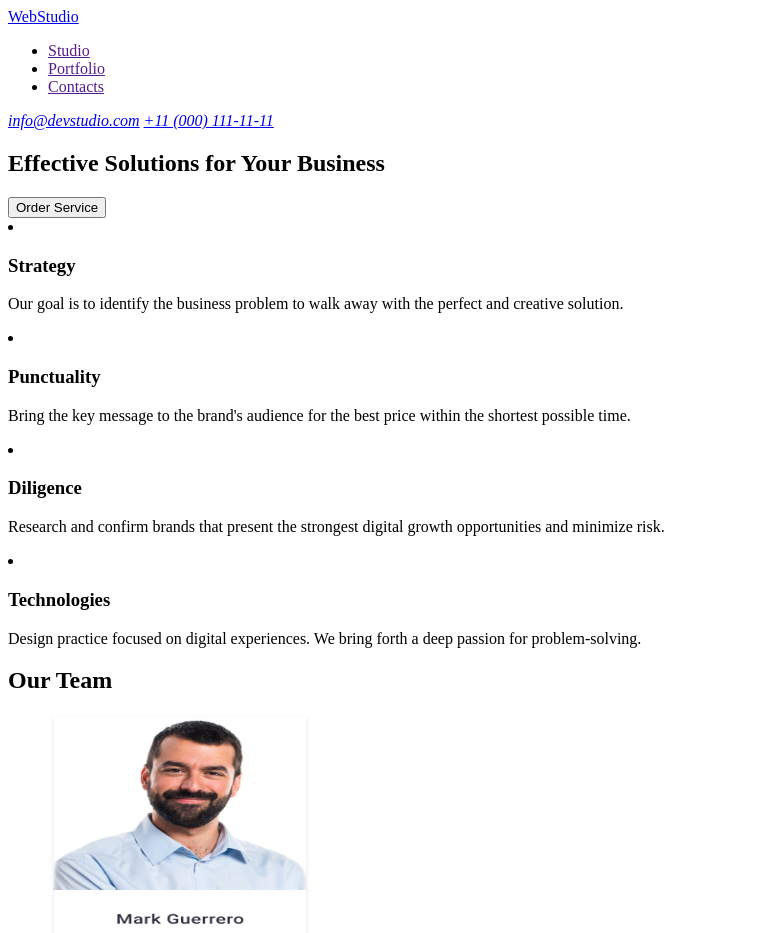
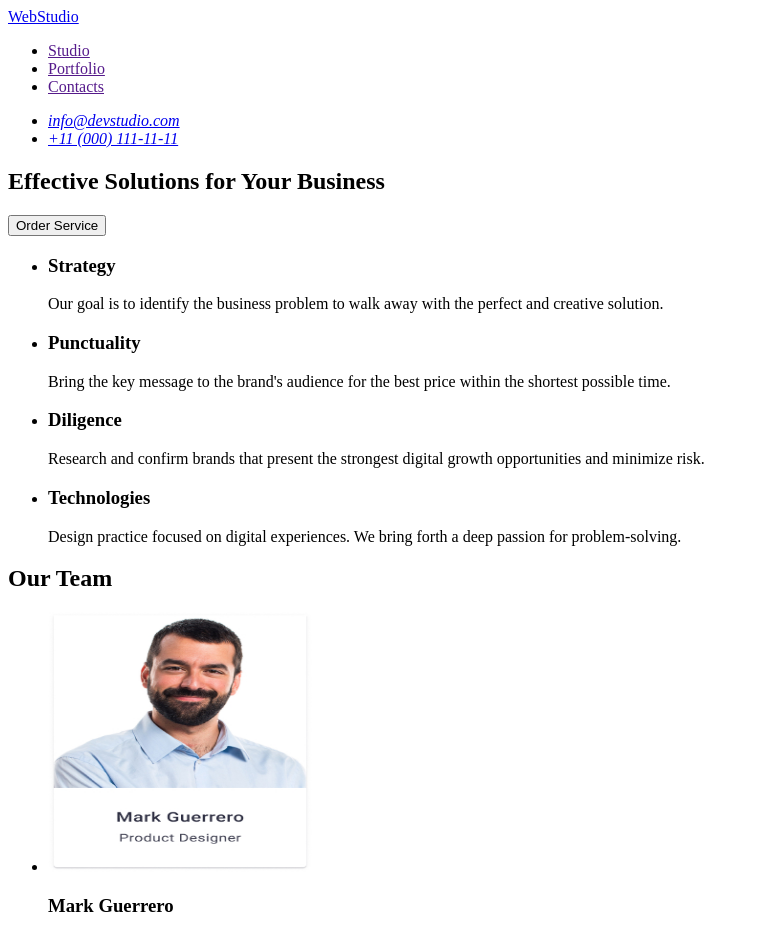
Before and after one commit to Julia-Skliarenko/goit-markup-hw-01, a plain HTML site: page index.html in a window 1280 px wide. Shown: the top 933 px of the page, without its empty margins (0-759 px from the left). Drawn offline with Linux system fonts and the light colour scheme.

Commit message:
Update index.html

```diff
--- a/index.html
+++ b/index.html
@@ -19,8 +19,14 @@
             </ul>
         </nav>
         <address>
+            <ul>
+                <li>
                     <a href="mailto: info@devstudio.com">info@devstudio.com</a>
+                </li>
+                <li>
                     <a href="tel: +110001111111">+11 (000) 111-11-11</a>
+                </li>
+            </ul>
         </address>
     </header>
 
@@ -32,13 +38,16 @@
         </section>
 
         <section>
+            <ul>
                 <li>
                     <h3>Strategy</h3>
-                <p>Our goal is to identify the business problem to walk away with the perfect and creative solution.</p>
+                    <p>Our goal is to identify the business problem to walk away with the perfect and creative solution.
+                    </p>
                 </li>
                 <li>
                     <h3>Punctuality</h3>
-                <p>Bring the key message to the brand's audience for the best price within the shortest possible time.
+                    <p>Bring the key message to the brand's audience for the best price within the shortest possible
+                        time.
                     </p>
                 </li>
                 <li>
@@ -48,9 +57,11 @@
                 </li>
                 <li>
                     <h3>Technologies</h3>
-                <p>Design practice focused on digital experiences. We bring forth a deep passion for problem-solving.
+                    <p>Design practice focused on digital experiences. We bring forth a deep passion for
+                        problem-solving.
                     </p>
                 </li>
+            </ul>
         </section>
 
         <section>
```
Lines whose indentation alone changed are shown as unchanged.
